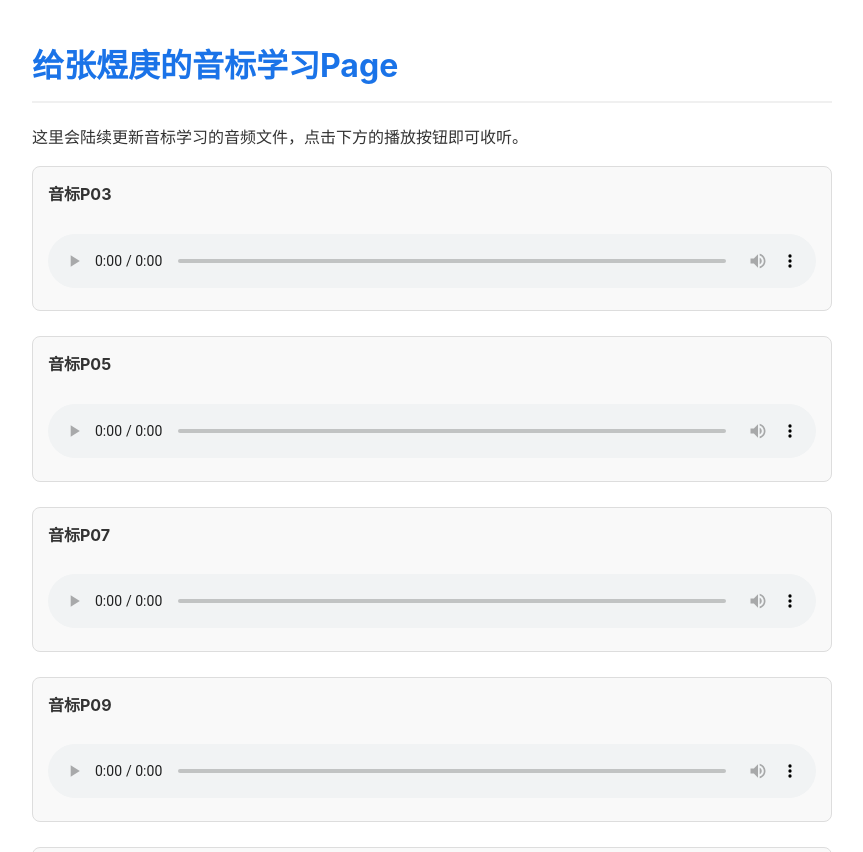
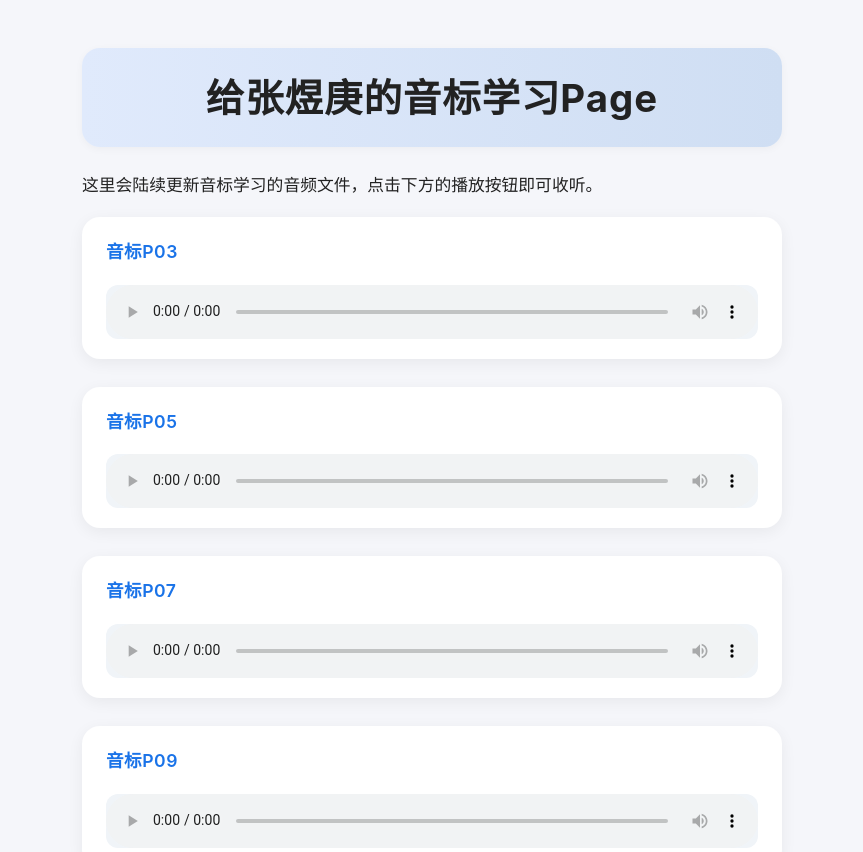
Before and after one commit to GLZ-004/yinbiao, a plain HTML site: page index.html in a window 1280 px wide. Shown: the top 852 px of the page, without its empty margins (208-1071 px from the left). Drawn offline with Linux system fonts and the light colour scheme.

Commit message:
优化了网页风格

```diff
--- a/index.html
+++ b/index.html
@@ -3,35 +3,60 @@
 <head>
     <meta charset="UTF-8">
     <meta name="viewport" content="width=device-width, initial-scale=1.0">
-    <title>给张煜庚的音标学习Page</title>
+    <title>音标学习——for庚庚</title>
     <style>
         body {
             font-family: -apple-system, BlinkMacSystemFont, "Segoe UI", Roboto, "Helvetica Neue", Arial, sans-serif;
-            max-width: 800px;
-            margin: 40px auto;
-            padding: 0 20px;
-            color: #333;
-            line-height: 1.6;
+            max-width: 700px;
+            margin: 48px auto;
+            padding: 0 24px;
+            color: #222;
+            background: #f5f6fa;
+            line-height: 1.7;
         }
         h1 {
-            color: #1a73e8;
-            border-bottom: 2px solid #f0f0f0;
-            padding-bottom: 10px;
+            color: #222;
+            font-size: 2.4rem;
+            font-weight: 700;
+            letter-spacing: 1px;
+            margin-bottom: 24px;
+            text-align: center;
+            background: linear-gradient(90deg, #e0eafc 0%, #cfdef3 100%);
+            border-radius: 18px;
+            padding: 18px 0 16px 0;
+            box-shadow: 0 2px 8px 0 rgba(0,0,0,0.04);
         }
         .audio-item {
-            margin-bottom: 25px;
-            padding: 15px;
-            border: 1px solid #ddd;
-            border-radius: 8px;
-            background-color: #f9f9f9;
+            margin-bottom: 28px;
+            padding: 20px 24px;
+            border-radius: 18px;
+            background: #fff;
+            box-shadow: 0 4px 16px 0 rgba(0,0,0,0.06);
+            transition: box-shadow 0.2s, transform 0.2s;
+            display: flex;
+            flex-direction: column;
+            gap: 10px;
+        }
+        .audio-item:hover {
+            box-shadow: 0 8px 24px 0 rgba(0,0,0,0.10);
+            transform: translateY(-2px) scale(1.01);
         }
         .audio-item p {
-            margin-top: 0;
-            font-weight: bold;
+            margin: 0 0 2px 0;
+            font-weight: 600;
+            font-size: 1.1rem;
+            color: #1a73e8;
+            letter-spacing: 0.5px;
         }
         audio {
             width: 100%;
-            margin-top: 10px;
+            margin-top: 6px;
+            border-radius: 12px;
+            background: #f0f4f8;
+            outline: none;
+        }
+        p {
+            font-size: 1.05rem;
         }
     </style>
 </head>
```
